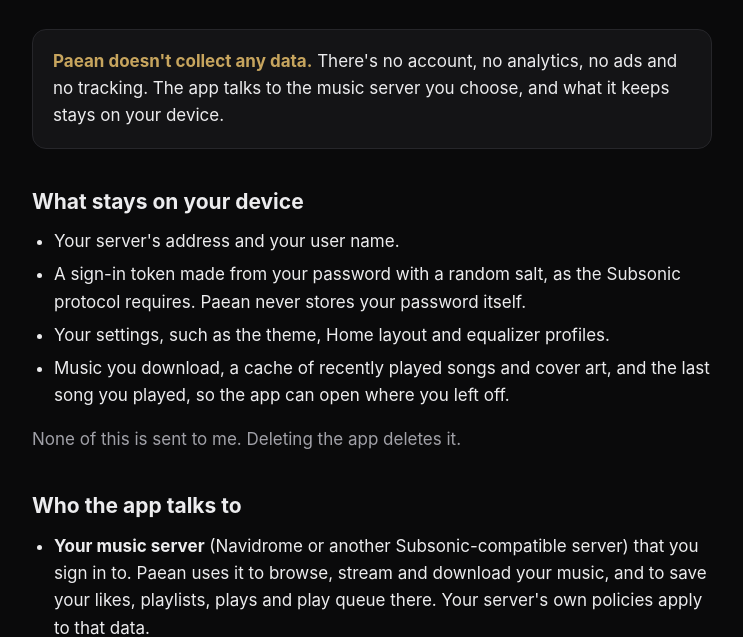
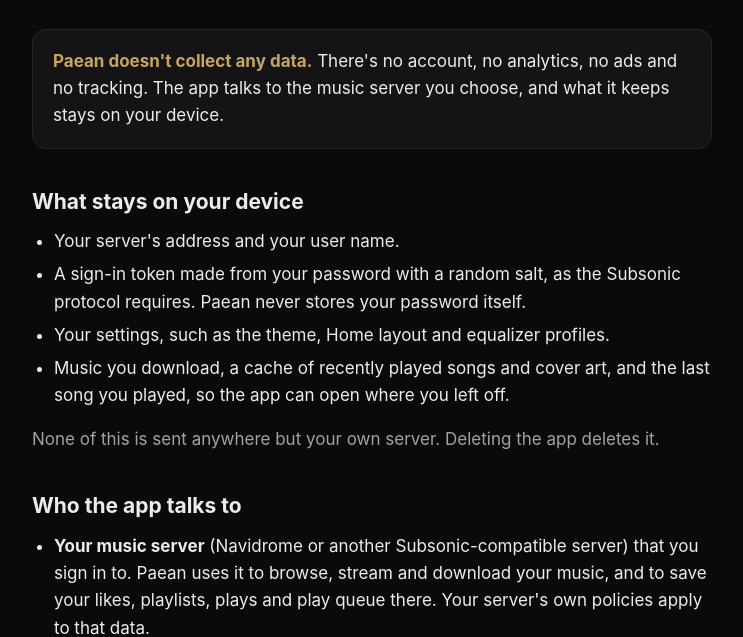
Before and after one commit to paean-navidrome/paean-navidrome.github.io, a plain HTML site: page privacy.html in a window 1280 px wide. Shown: the part 165-802 px from the top of the page, without its empty margins (268-1011 px from the left). Drawn offline with Linux system fonts and the light colour scheme.

Commit message:
Add files via upload

```diff
--- a/privacy.html
+++ b/privacy.html
@@ -71,7 +71,7 @@
     <li>Music you download, a cache of recently played songs and cover art, and the last song
       you played, so the app can open where you left off.</li>
   </ul>
-  <p class="muted">None of this is sent to me. Deleting the app deletes it.</p>
+  <p class="muted">None of this is sent anywhere but your own server. Deleting the app deletes it.</p>
 
   <h2>Who the app talks to</h2>
   <ul>
```
